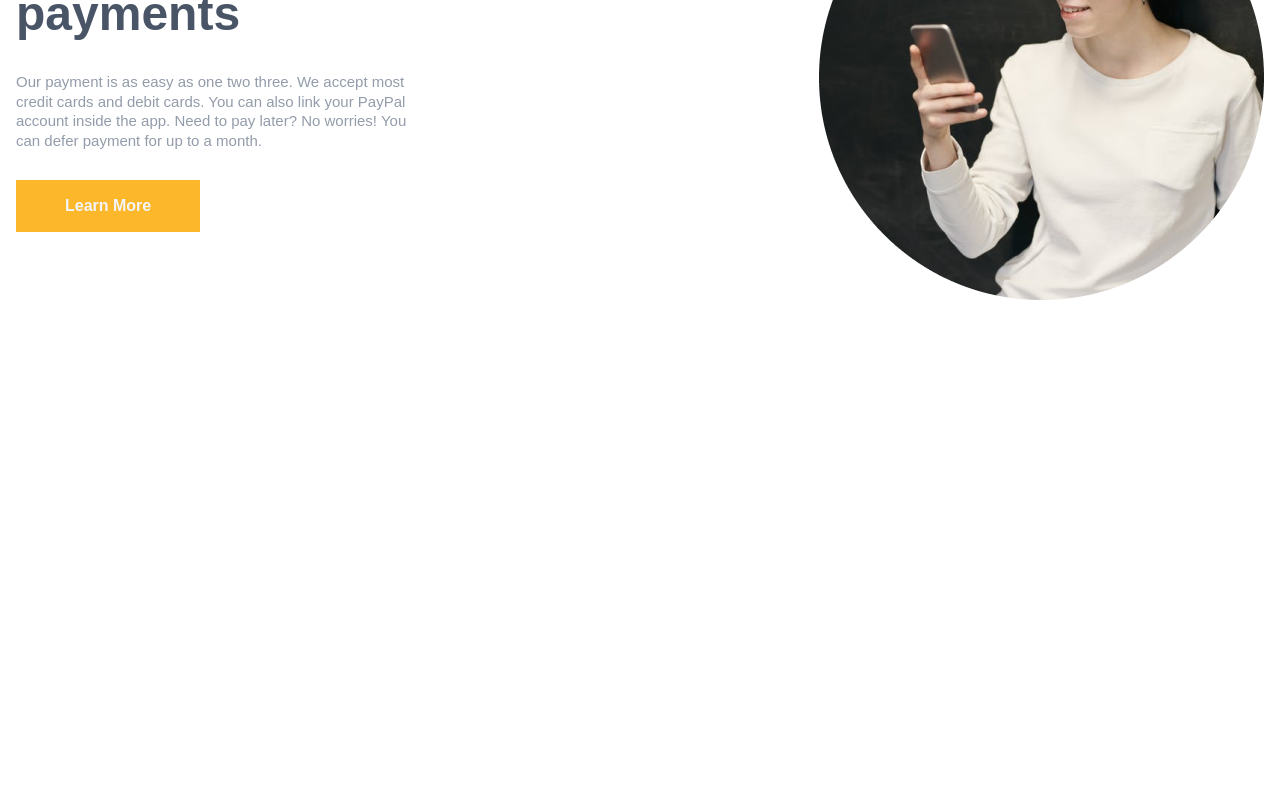
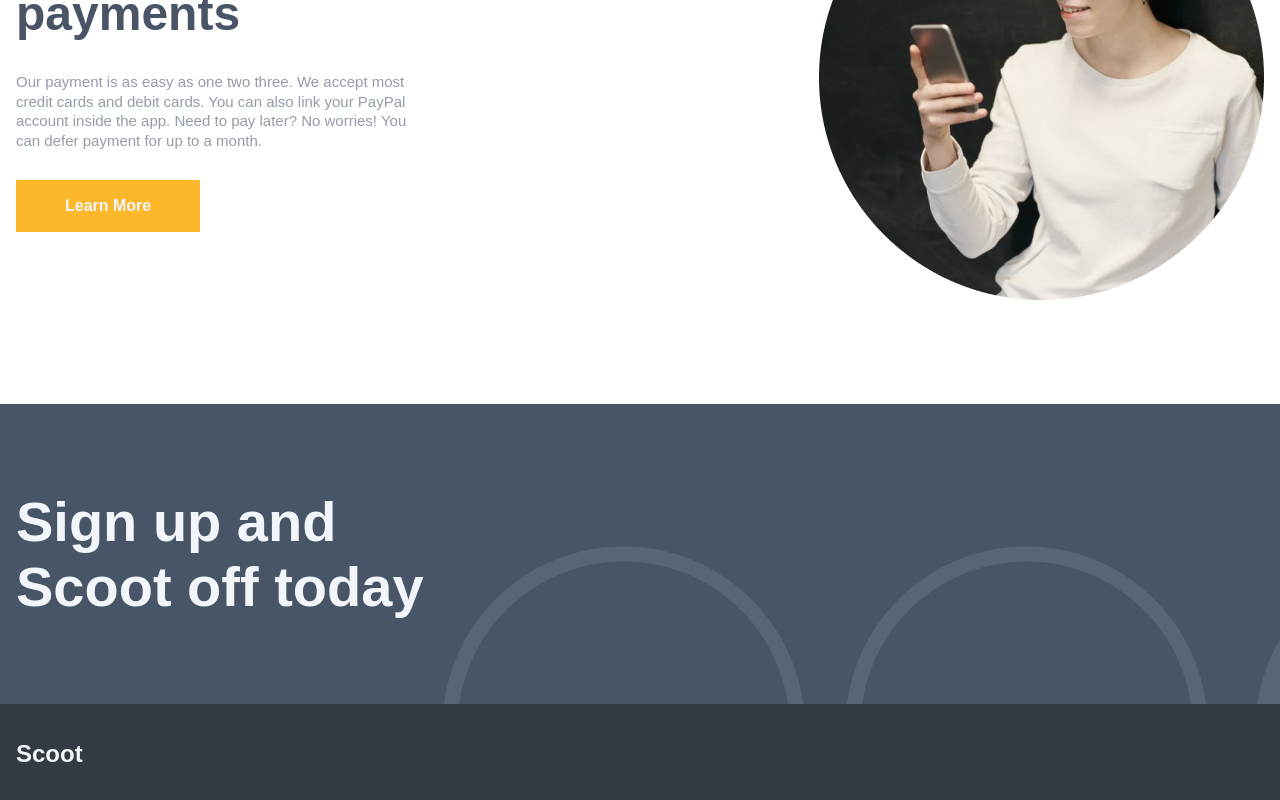
Before and after one commit to Dawood-Ahmed19/ScootIn-, a React (Vite) app: page /Home in a window 1280 px wide. Shown: the part 2873-3673 px from the top of the page. Before the commit the page ends 3277 px from the top, so only its background shows below. Built offline with nearby package versions, Linux system fonts and the light colour scheme.

Commit message:
Feat: Added Footer

```diff
--- a/src/App.css
+++ b/src/App.css
@@ -305,6 +305,32 @@ section.cards--section {
   justify-self: start;
 }
 
+.signupSection {
+  height: 300px;
+  width: 100%;
+  background: url(assets/Images/signupBg.png);
+  background-repeat: no-repeat;
+  background-size: cover;
+}
+
+.signupContent {
+  display: flex;
+  height: 100%;
+  align-items: center;
+}
+
+.signupContent > h1 {
+  color: var(--snow-white);
+}
+
+footer {
+  background-color: #333a44;
+}
+
+a.footer--logo {
+  color: var(--snow-white);
+}
+
 /* ----------------------------------------------- ----------------------------------------------- */
 /* ----------------------------------------------- ----------------------------------------------- */
 /* ----------------------------------------------- ----------------------------------------------- */
--- a/src/App.jsx
+++ b/src/App.jsx
@@ -5,6 +5,7 @@ import About from "./components/About";
 import Locations from "./components/Locations";
 import Careers from "./components/Careers";
 import Home from "./components/Home";
+import Footer from "./components/Footer";
 
 function App() {
   return (
@@ -18,6 +19,10 @@ function App() {
         <Route exact path="/Locations" element={<Locations />} />
         <Route exact path="/Careers" element={<Careers />} />
       </Routes>
+
+      <footer className="footer">
+        <Footer />
+      </footer>
     </BrowserRouter>
   );
 }
--- /dev/null
+++ b/src/components/Footer.jsx
@@ -0,0 +1,29 @@
+import React from "react";
+import "../index.css";
+
+const Footer = () => {
+  return (
+    <div className="nav--container">
+      <div className="nav-content">
+        <div className="logo">
+          <a className="footer--logo">Scoot</a>
+        </div>
+      </div>
+      <div className="social--buttons">
+        <ul type="none">
+          <li>
+            <a href="#"></a>
+          </li>
+          <li>
+            <a href="#"></a>
+          </li>
+          <li>
+            <a href="#"></a>
+          </li>
+        </ul>
+      </div>
+    </div>
+  );
+};
+
+export default Footer;
--- a/src/components/Home.jsx
+++ b/src/components/Home.jsx
@@ -142,6 +142,17 @@ const Home = () => {
       </section>
 
       {/* SignUp */}
+
+      <section className="signupSection">
+        <div className="container">
+          <div className="signupContent">
+            <h1>
+              Sign up and <br /> Scoot off today
+            </h1>
+          </div>
+        </div>
+      </section>
+
     </>
   );
 };
```
Also changed, not shown: src/assets/Images/signupBg.png.
